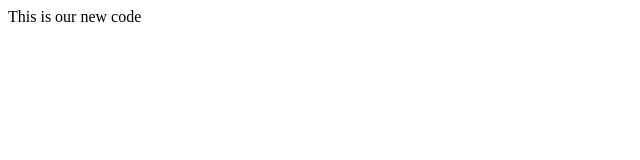
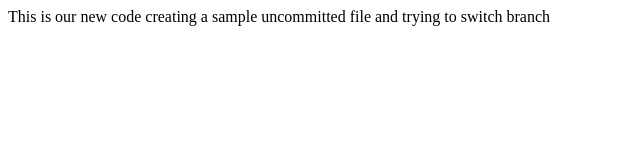
Before and after one commit to Nambi2410/Test, a plain HTML site: page new.html in a window 1280 px wide. Shown: the whole page, without its empty margins (0-640 px from the left). Drawn offline with Linux system fonts and the light colour scheme.

Commit message:
commited stashed data

```diff
--- a/new.html
+++ b/new.html
@@ -8,5 +8,6 @@
 
 <body>
 This is our new code
+creating a sample uncommitted file and trying to switch branch
 </body>
 </html>
```
